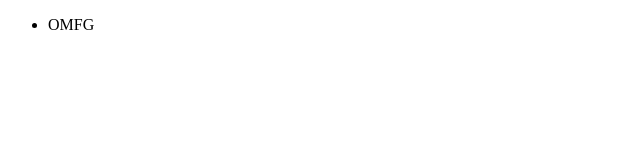
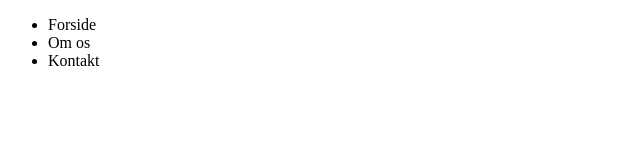
Before and after one commit to aintLoyal/Kodning, a plain HTML site: page index.html in a window 1280 px wide. Shown: the whole page, without its empty margins (0-640 px from the left). Drawn offline with Linux system fonts and the light colour scheme.

Commit message:
tilføjet flere titler

```diff
--- a/index.html
+++ b/index.html
@@ -9,7 +9,9 @@
     <header>
         <nav>
             <ul>
-                <li>OMFG</li>
+                <li>Forside</li>
+                <li>Om os</li>
+                <li>Kontakt</li>
             </ul>
         </nav>
     </header>
```
